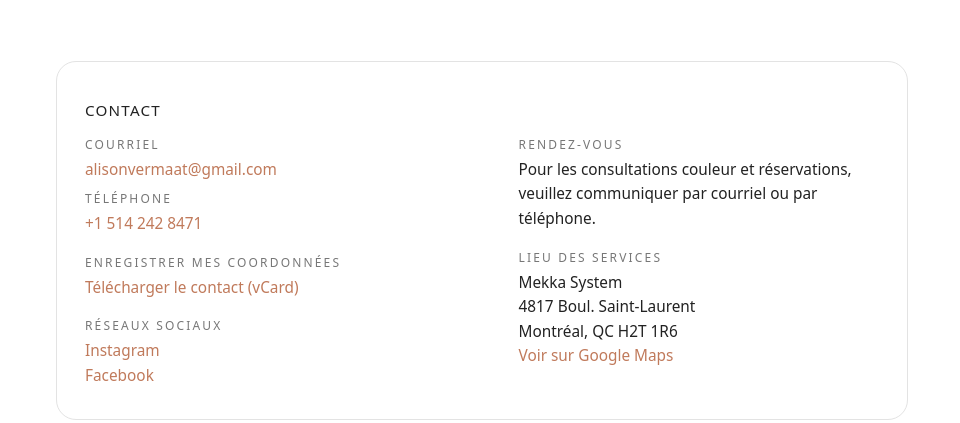
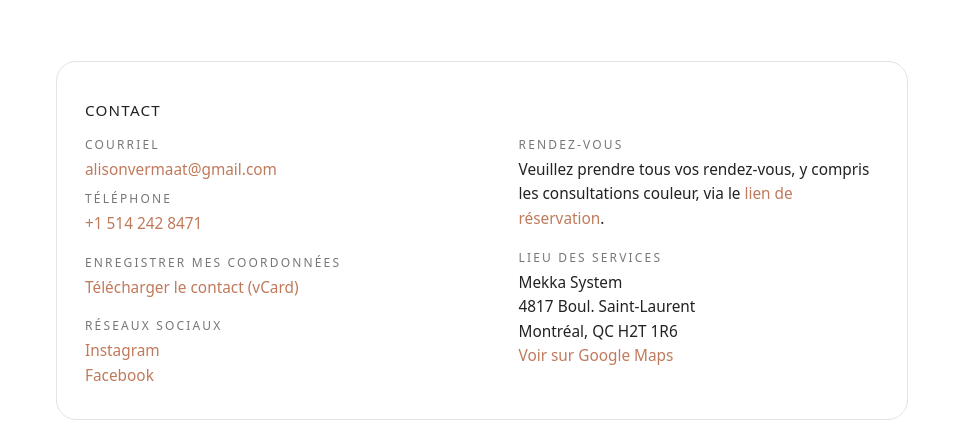
Before and after one commit to AlexKasperCom/av-site, a plain HTML site: page docs/fr/index.html in a window 1280 px wide. Shown: the part 543-966 px from the top of the page, without its empty margins (158-1118 px from the left). Drawn offline with Linux system fonts and the light colour scheme.

Commit message:
Add booking link text

```diff
--- a/docs/fr/index.html
+++ b/docs/fr/index.html
@@ -135,8 +135,7 @@
 
           <div class="label">Rendez-vous</div>
           <div class="contact-item">
-            Pour les consultations couleur et réservations, veuillez communiquer
-            par courriel ou par téléphone.
+            Veuillez prendre tous vos rendez-vous, y compris les consultations couleur, via le <a href="https://book.squareup.com/appointments/a61c18f4-47b8-4120-b213-162e80418e71/location/083S261VAGXM2/services?team_member_id=TMOB4-MGZw8AaShi" target="_blank" rel="noopener">lien de réservation</a>.
           </div>
 
           <div class="label" style="margin-top: 1rem;">Lieu des services</div>
```
Also changed, not shown: docs/index.html (+1 -1 lines).
